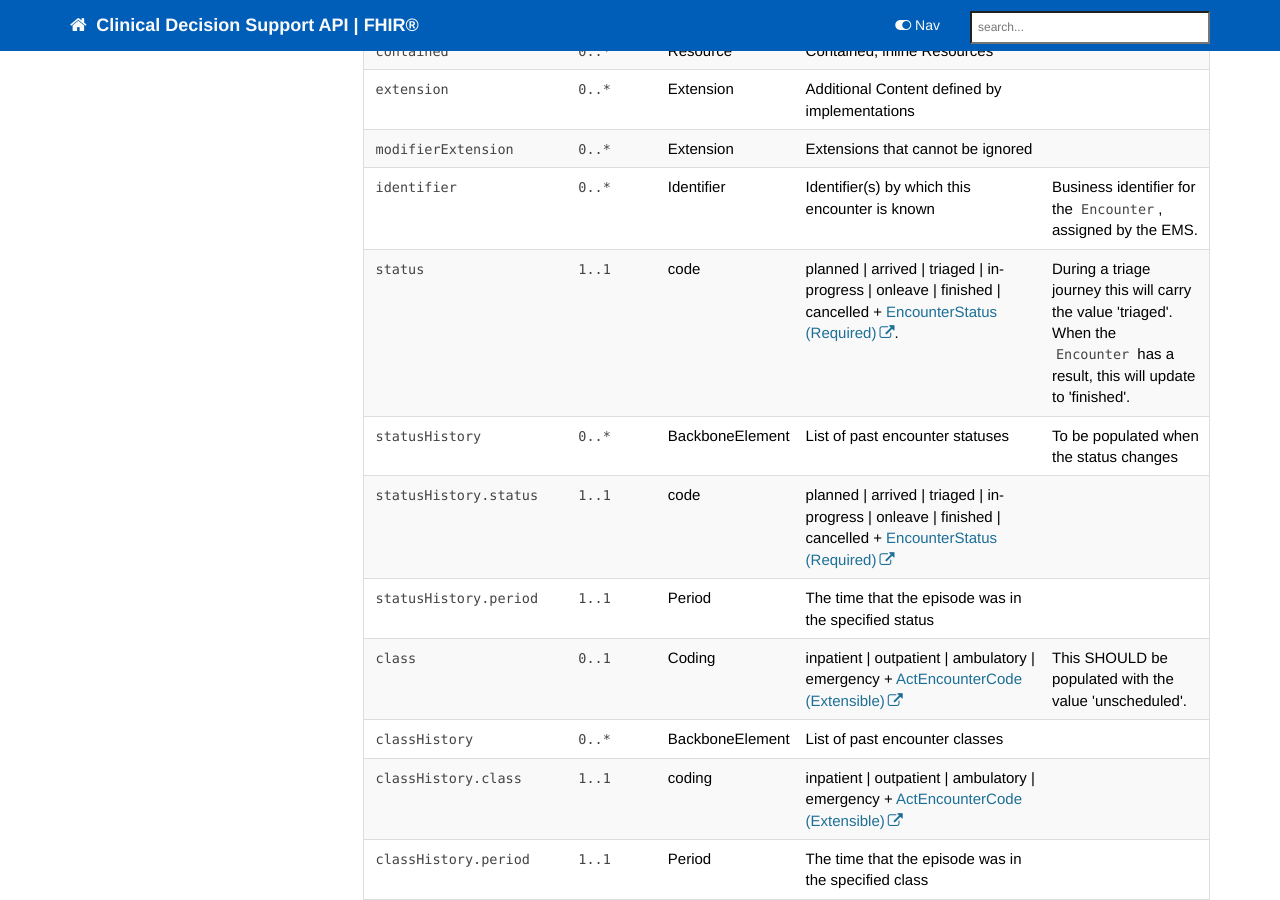
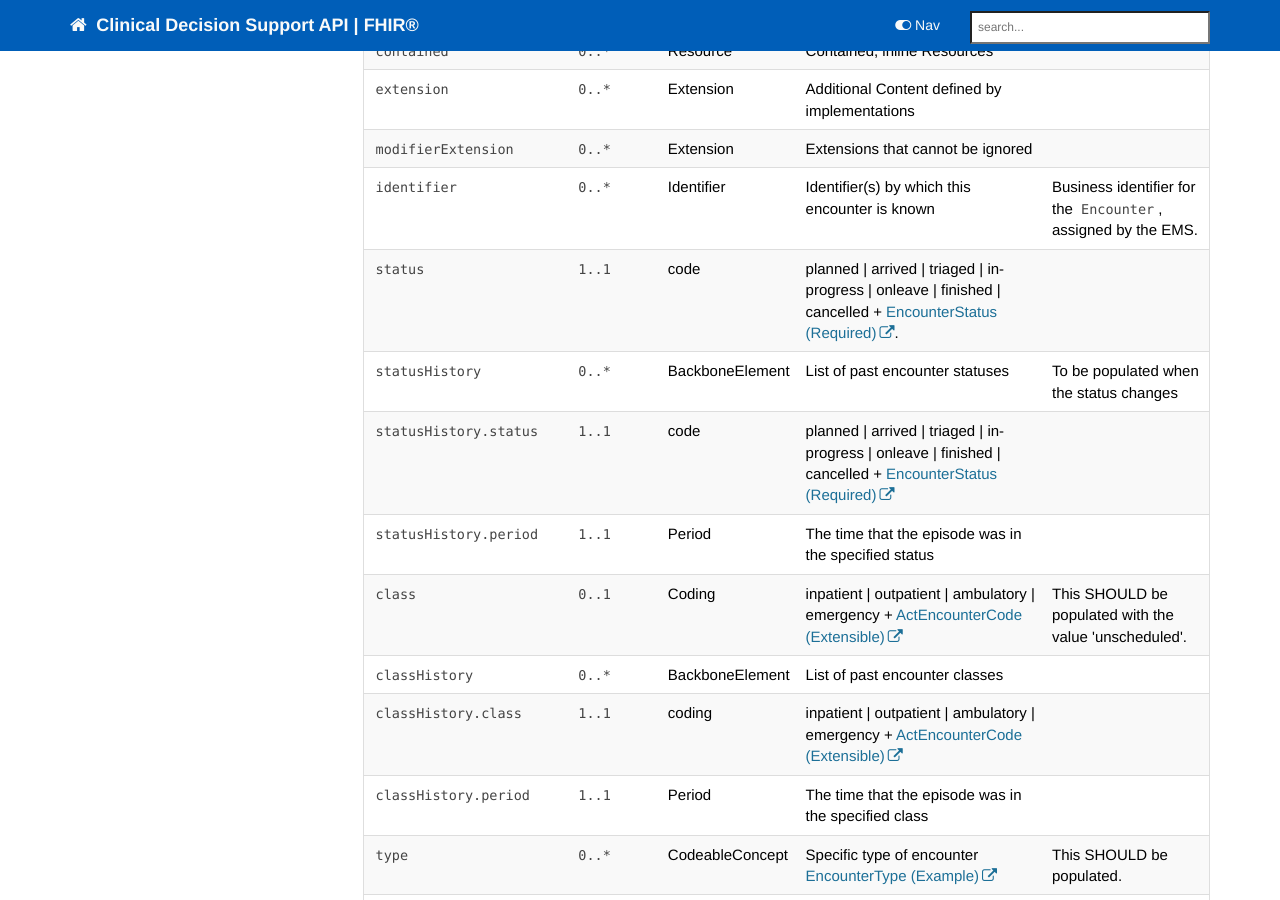
Before and after one commit to nhsconnect/FHIR-CDS, a Jekyll site: the page built from pages/explore/api_encounter_report_encounter.md, in a window 1280 px wide and 900 px high, scrolled down 1043 px. Built offline with Jekyll 4.4.1, drawn with Linux system fonts in a browser that asks for light colours; nearby versions of some CDN libraries; comment, search, counter and statistics services are not loaded; part of the change alters nothing that is shown.

Commit message:
pages/explore/api_encounter_report_encounter.md updated from https://stackedit.io/

```diff
--- a/pages/explore/api_encounter_report_encounter.md
+++ b/pages/explore/api_encounter_report_encounter.md
@@ -23,7 +23,6 @@ Detailed implementation guidance for an `Encounter` resource in the context of a
 
 
 <table style="min-width:100%;width:100%">
-
 <tr>
     <th style="width:10%;">Name</th>
     <th style="width:5%;">Cardinality</th>
@@ -31,7 +30,6 @@ Detailed implementation guidance for an `Encounter` resource in the context of a
       <th style="width:38%;">FHIR Documentation</th>
    <th style="width:37%;">CDS Implementation Guidance</th>
 </tr>
-
 <tr>
   <td><code class="highlighter-rouge">id</code></td>
     <td><code class="highlighter-rouge">0..1</code></td>
@@ -101,7 +99,7 @@ Detailed implementation guidance for an `Encounter` resource in the context of a
       <td><code class="highlighter-rouge">1..1</code></td>
     <td>code</td>
     <td>planned | arrived | triaged | in-progress | onleave | finished | cancelled + <a href="https://www.hl7.org/fhir/stu3/valueset-encounter-status.html">EncounterStatus (Required)</a>.</td>
-<td>During a triage journey this will carry the value 'triaged'. When the <code class="highlighter-rouge">Encounter</code> has a result, this will update to 'finished'.</td>
+<td></td>
  </tr>
 <tr>
   <td><code class="highlighter-rouge">statusHistory</code></td>
@@ -401,6 +399,6 @@ Placeholder -->
 
 
 <!--stackedit_data:
-eyJoaXN0b3J5IjpbMTczNjE2MzUxMywxMjUwNTY3NDgwLDk0OD
-c5NjM5OV19
+eyJoaXN0b3J5IjpbLTY4MzYyNjcxNCwxNzM2MTYzNTEzLDEyNT
+A1Njc0ODAsOTQ4Nzk2Mzk5XX0=
 -->
```
